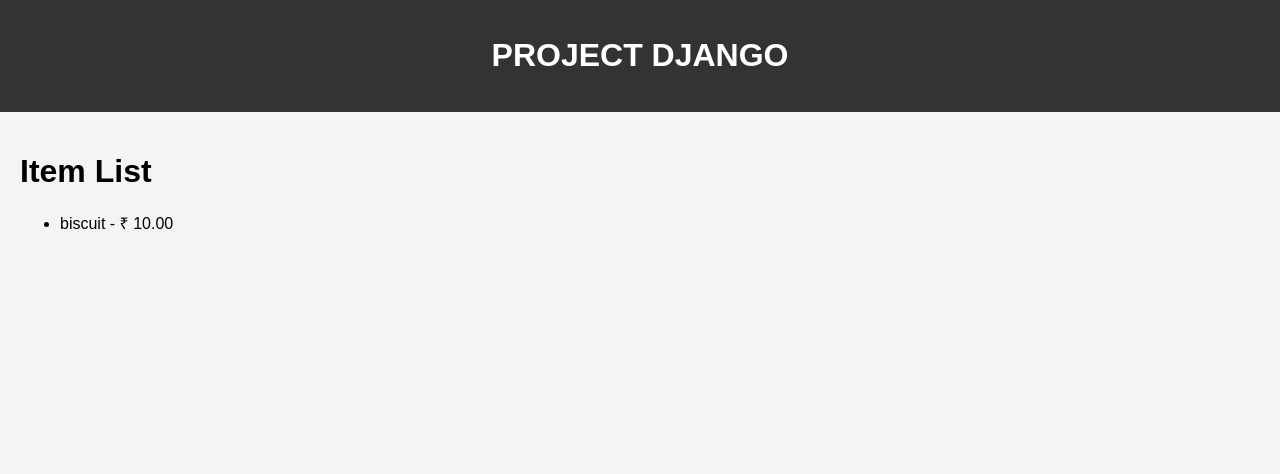
After one commit to anubhabgiri/project_django, a Django app: page /experiments/item_list/ in a window 1280 px wide. The commit adds this page. Shown: the top 474 px of the page. Run offline with Django 5.2, Linux system fonts and the light colour scheme; data comes from the database, SQL or seed files in the repository; both versions use the stored data as it was after the commit.

Commit message:
basic views to add and view items

```diff
--- a/experiments/models.py
+++ b/experiments/models.py
@@ -13,5 +13,9 @@ class Choice(models.Model):
 
 
 class Item(models.Model):
-    catalogue_number = models.CharField(unique=True, max_length=50)
-    name = models.CharField(max_length=300)
+    name = models.CharField(max_length=255)
+    description = models.TextField()
+    price = models.DecimalField(max_digits=10, decimal_places=2)
+
+    def __str__(self):
+        return self.name
--- /dev/null
+++ b/experiments/templates/experiments/item_list.html
@@ -0,0 +1,11 @@
+{% extends 'base.html' %}
+
+{% block title %}Home Page{% endblock %}
+{% block content %}
+<h1>Item List</h1>
+<ul>
+    {% for item in items %}
+        <li>{{ item.name }} - ₹ {{ item.price }}</li>
+    {% endfor %}
+</ul>
+{% endblock %}
--- a/experiments/urls.py
+++ b/experiments/urls.py
@@ -1,6 +1,7 @@
 from django.urls import path
-from . import views
+from .views import AddItemView, ItemListView
 
 urlpatterns = [
-    path('items/', views.item_list, name='items'),
+    path('add_item/', AddItemView.as_view(), name='add_item'),
+    path('item_list/', ItemListView.as_view(), name='item_list'),
 ]
--- a/experiments/views.py
+++ b/experiments/views.py
@@ -1,15 +1,38 @@
 from django.shortcuts import render
 
 # Create your views here.
-from django.shortcuts import render
+from django.shortcuts import render, redirect
 from .models import Item  # Replace 'Item' with your actual model name
+from django.views import View
+from .forms import ItemForm
 
+# def item_list(request):
+#     """
+#     A view to show a list of items.
+#     """
+#     items = Item.objects.all()
+#     context = {'items': items}
+#     context = {}
+#     return render(request, 'experiments/items.html', context)
 
-def item_list(request):
-    """
-    A view to show a list of items.
-    """
-    # items = Item.objects.all()
-    # context = {'items': items}
-    context = {}
-    return render(request, 'experiments/items.html', context)
+"""
+CLASS BASED VIEWS
+views can be created using functions or classes. Class based views offer more
+control over the data processing and rendering
+"""
+class AddItemView(View):
+    def get(self, request):
+        form = ItemForm()
+        return render(request, 'experiments/add_item.html', {'form': form})
+
+    def post(self, request):
+        form = ItemForm(request.POST)
+        if form.is_valid():
+            form.save()
+            return redirect('item_list')  # Redirect to the item list view
+        return render(request, 'experiments/add_item.html', {'form': form})
+
+class ItemListView(View):
+    def get(self, request):
+        items = Item.objects.all()
+        return render(request, 'experiments/item_list.html', {'items': items})
--- a/project_django/urls.py
+++ b/project_django/urls.py
@@ -16,10 +16,11 @@ Including another URLconf
 """
 from django.contrib import admin
 from django.urls import path, include
-from .views import home_view
+from .views import home_view, MyView
 
 urlpatterns = [
     path("admin/", admin.site.urls),
     path("experiments/", include("experiments.urls")),
     path('', home_view, name='home'),
+    path('myview/', MyView.as_view(), name='my_view'),
 ]
--- a/static/css/styles.css
+++ b/static/css/styles.css
@@ -11,3 +11,18 @@ body {
 p {
     color: #666;
 }
+
+#home_banner{
+    background-color: black;
+    color: aqua;
+    text-align: center;
+    margin: auto;
+    min-height: 40vh;
+    width: 100vw;
+    font-size: x-large;
+    align-content: center;
+}
+
+.input_form{
+    margin: auto;
+}
--- a/templates/home.html
+++ b/templates/home.html
@@ -6,4 +6,6 @@
 {% block content %}
     <h2>Welcome to My Website</h2>
     <p>This is the homepage content.</p>
+
+    <div id="home_banner">Built Using DTL</div>
 {% endblock %}
```
Also changed, not shown: experiments/forms.py (added, +9 -0 lines), experiments/templates/experiments/add_item.html (added, +12 -0 lines), experiments/templates/experiments/items.html (deleted, +0 -7 lines), project_django/views.py (+9 -0 lines), README.md, db.sqlite3, experiments/migrations/0002_item.py (added).
